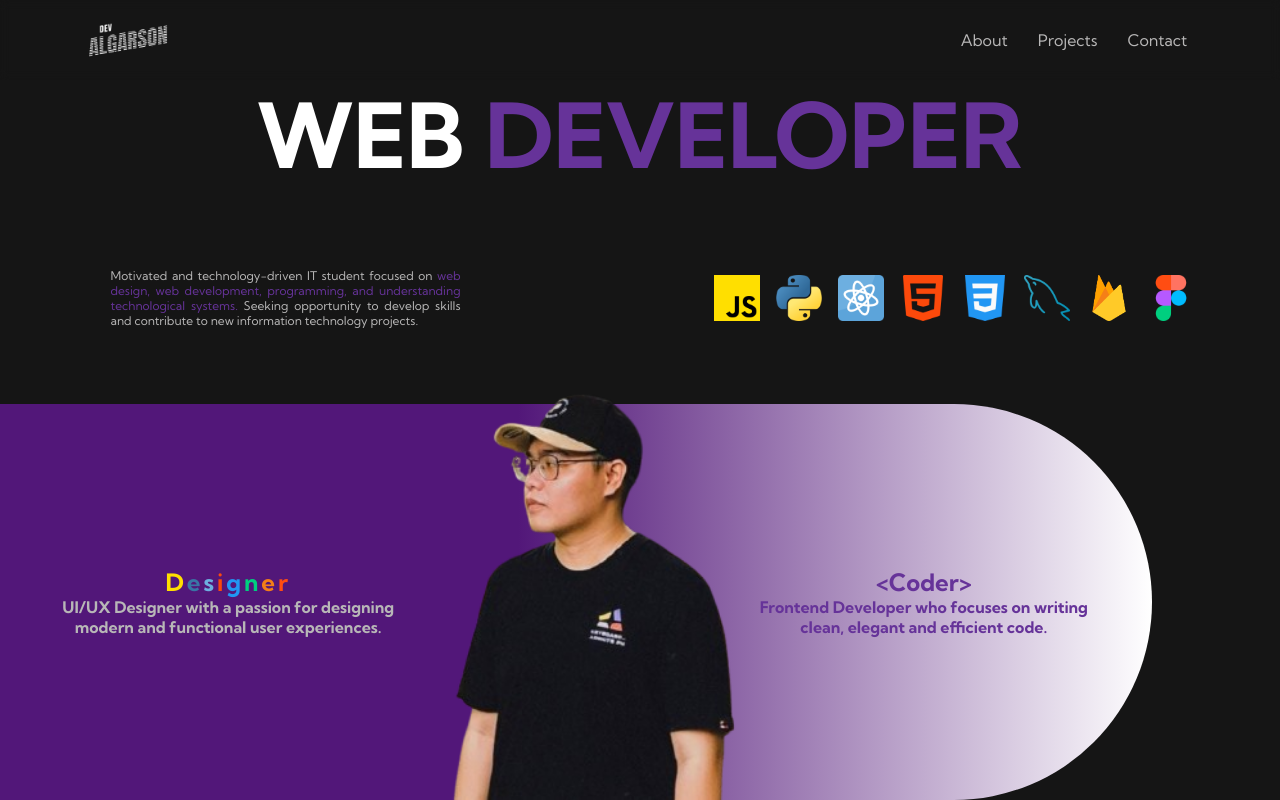
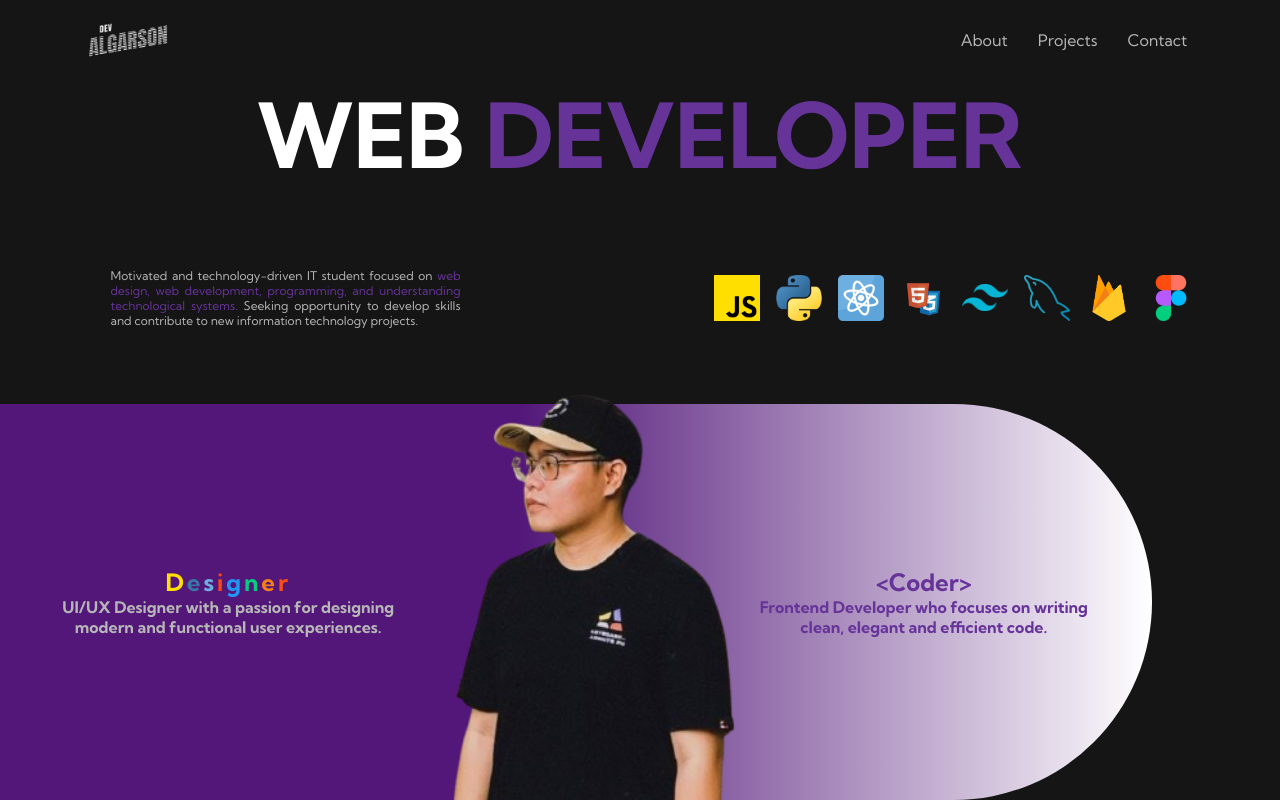
Before and after one commit to algarson/Algarson, a React (Create React App) app in the folder frontend/: page / in a window 1280 px wide. Built offline with nearby package versions, Linux system fonts and the light colour scheme.

Commit message:
Change and added tech stack icons

```diff
--- a/frontend/src/components/pages/Home.jsx
+++ b/frontend/src/components/pages/Home.jsx
@@ -8,8 +8,8 @@ import navbarLogo from '../images/algarson_whitetext_NoBG.png'
 import landpageProfile from '../images/algarson_photo-removebg-preview.png'
 import jsicon from '../icons/js.png'
 import pythonicon from '../icons/python.png'
-import htmlicon from '../icons/html-5.png'
-import cssicon from '../icons/css-3.png'
+import htmlcssicon from '../icons/HtmlCss.png'
+import tailwindicon from '../icons/Tailwind.png'
 import mysqlicon from '../icons/database.png'
 import reactjsicon from '../icons/reactjs.png'
 import firebaseicon from '../icons/firebase.png'
@@ -162,8 +162,8 @@ const Home = () => {
                   <li className='lang-icons'><img src={jsicon} alt="" /></li>
                   <li className='lang-icons'><img src={pythonicon} alt="" /></li>
                   <li className='lang-icons'><img src={reactjsicon} alt="" /></li>
-                  <li className='lang-icons'><img src={htmlicon} alt="" /></li>
-                  <li className='lang-icons'><img src={cssicon} alt="" /></li>
+                  <li className='lang-icons'><img src={htmlcssicon} alt="" /></li>
+                  <li className='lang-icons'><img src={tailwindicon} alt="" /></li>
                   <li className='lang-icons'><img src={mysqlicon} alt="" /></li>
                   <li className='lang-icons'><img src={firebaseicon} alt="" /></li>
                   <li className='lang-icons'><img src={figmaicon} alt="" /></li>
```
Also changed, not shown: frontend/src/components/icons/HtmlCss.png (added), frontend/src/components/icons/Tailwind.png (added).
